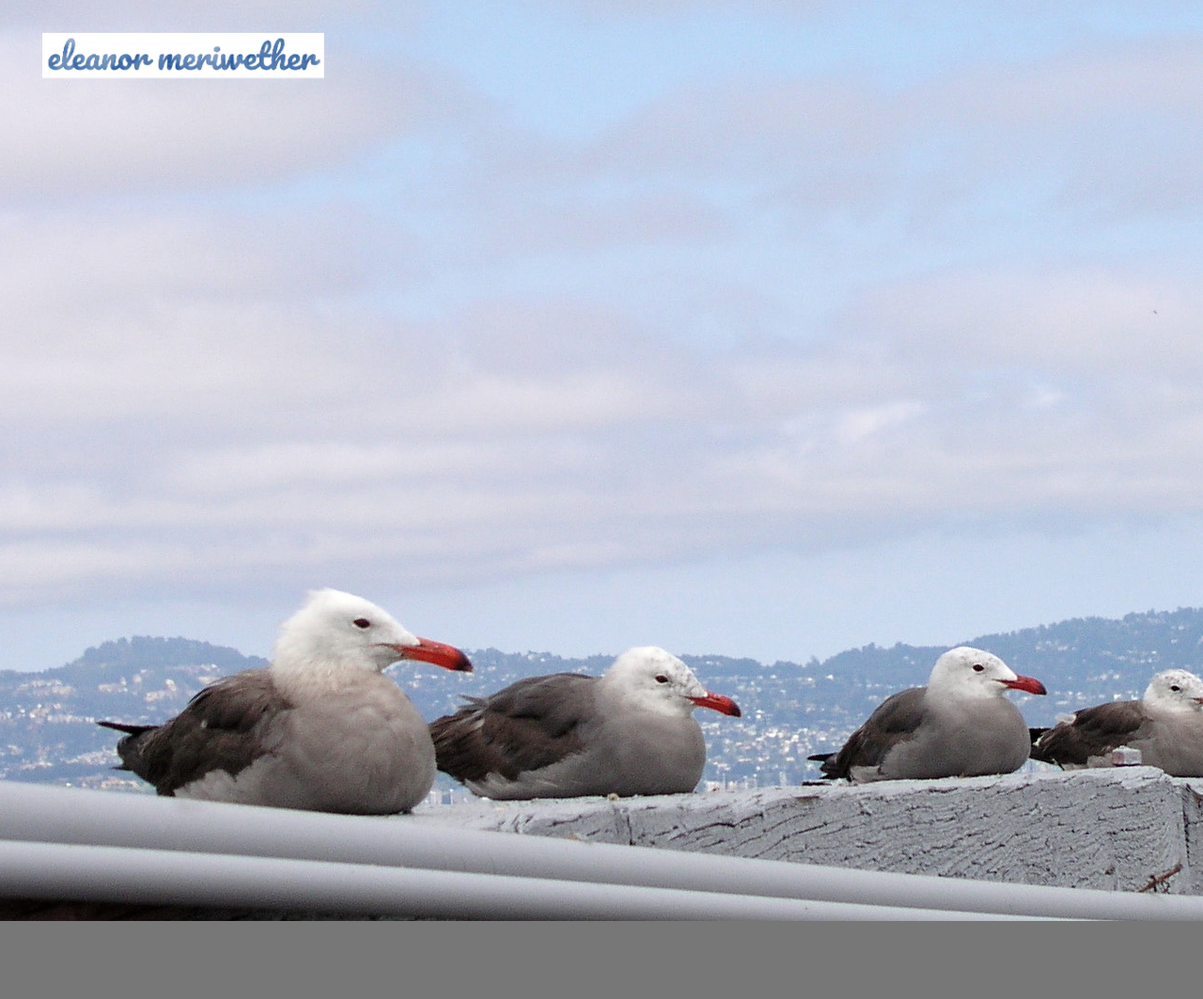
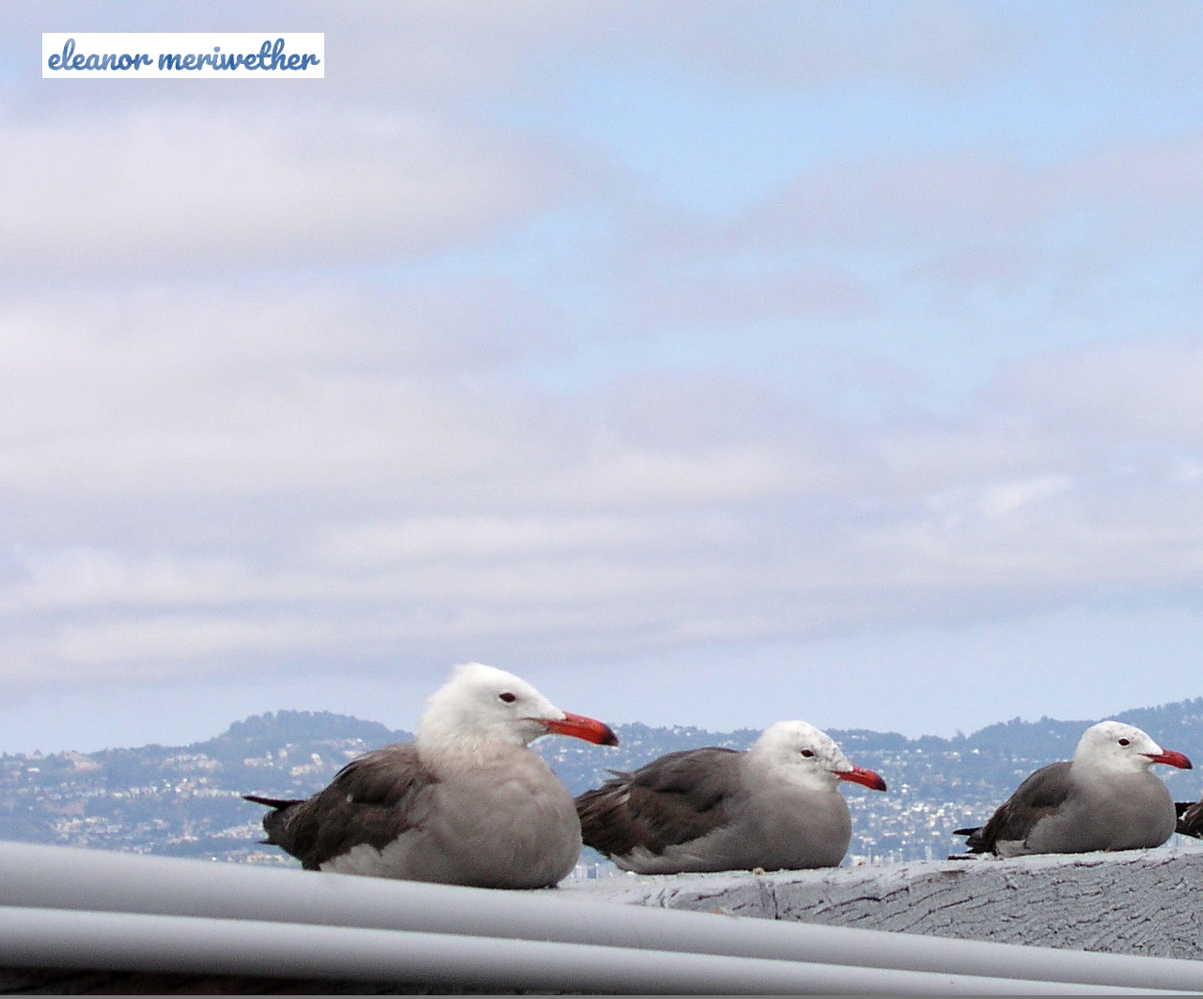
Before and after one commit to emeriwether/emeriwether.github.io, a Jekyll site: the page built from index.html, in a window 1280 px wide. Shown: the whole page at 94% size. Built offline with Jekyll 4.4.1, drawn with Linux system fonts in a browser that asks for light colours.

Commit message:
home bg img scaling

```diff
--- a/css/styles.css
+++ b/css/styles.css
@@ -3,6 +3,7 @@ body {
     font-family: Verdana, Helvetica, sans-serif;
     margin:0;
     padding:0;
+    overflow: hidden;
 }
 
 /*
@@ -14,22 +15,10 @@ HOME PAGE BACKGROUND IMAGE STYLING
 */
 
 #home_bg {
-    position: fixed;
-    top: -50%;
-    left: -50%;
-    width: 200%;
-    height:200%;
-}
-
-#home_bg img {
+    width: 100%;
     position: absolute;
     top: 0;
     left: 0;
-    right: 0;
-    bottom: 0;
-    margin: auto;
-    min-width: 50%;
-    min-height: 50%;
 }
 
 /*
```
